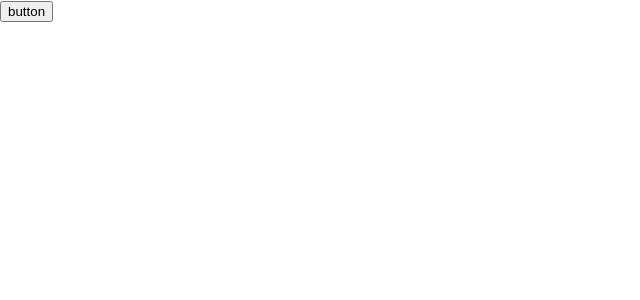
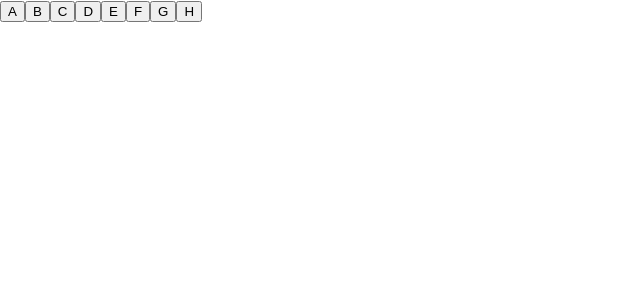
Before and after one commit to halitos/musical-keys, a React (Create React App) app: page / in a window 1280 px wide. Shown: the top 300 px of the page, without its empty margins (0-640 px from the left). Built offline with nearby package versions, Linux system fonts and the light colour scheme.

Commit message:
made keys

```diff
--- a/src/Key.js
+++ b/src/Key.js
@@ -1,7 +1,9 @@
 import React from "react";
 
-const Key = () => {
-  return <button>button</button>;
+const Key = ({ notes }) => {
+  return notes.map((p, index) => {
+    return <button key={index}>{p}</button>;
+  });
 };
 
 export default Key;
--- a/src/Keyboard.js
+++ b/src/Keyboard.js
@@ -4,7 +4,7 @@ import Key from "./Key";
 const Keyboard = () => {
   return (
     <div className="keyboard">
-      <Key />
+      <Key notes={["A", "B", "C", "D", "E", "F", "G", "H"]} />
     </div>
   );
 };
```
